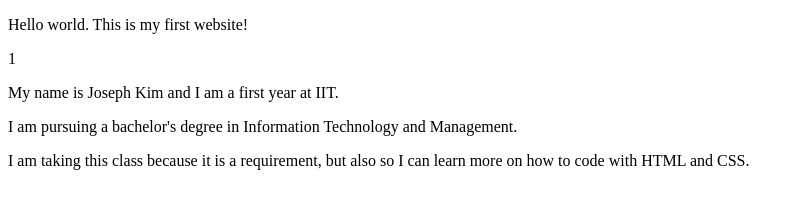
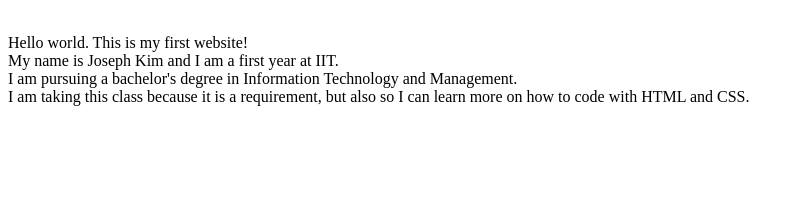
Before and after one commit to zmgkgkt1004/lab1, a plain HTML site: page index.html in a window 1280 px wide. Shown: the whole page, without its empty margins (0-804 px from the left). Drawn offline with Linux system fonts and the light colour scheme.

Commit message:
Update index.html
added br

```diff
--- a/index.html
+++ b/index.html
@@ -5,9 +5,11 @@
   <title>About Me</title>
 </head>
 <body>
-  <p> Hello world. This is my first website!</p>1
-  <p> My name is Joseph Kim and I am a first year at IIT.</p>
-  <p> I am pursuing a bachelor's degree in Information Technology and Management.</p>
-  <p> I am taking this class because it is a requirement, but also so I can learn more on how to code with HTML and CSS.</p>
+  <p>
+  <br>Hello world. This is my first website!
+  <br>My name is Joseph Kim and I am a first year at IIT.
+  <br>I am pursuing a bachelor's degree in Information Technology and Management.
+  <br>I am taking this class because it is a requirement, but also so I can learn more on how to code with HTML and CSS.
+  </p>
 </body>
 </html>
```
